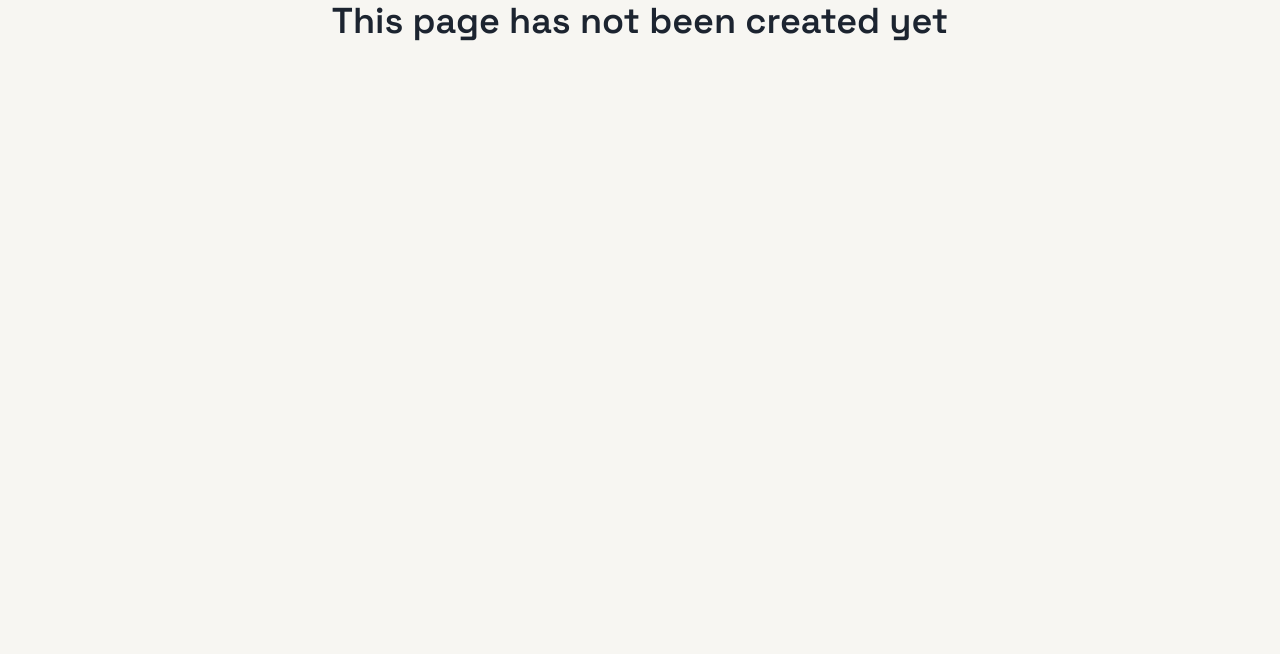
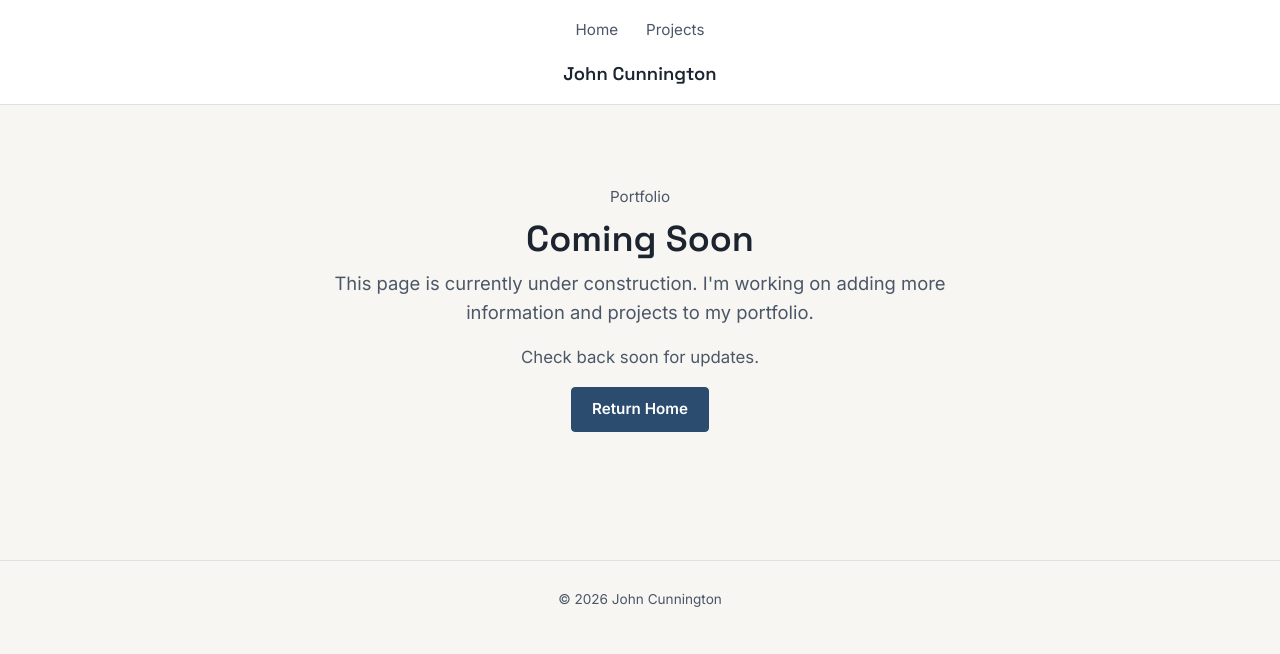
Before and after one commit to Jscunnin/personal-website, a Flask app: page /experience in a window 1280 px wide. Shown: the top 654 px of the page. Run offline with Flask 3, Linux system fonts and the light colour scheme.

Commit message:
changing projects layout, home layout, and temp page appearence for more professionalism

```diff
--- a/templates/home.html
+++ b/templates/home.html
@@ -21,6 +21,10 @@
 	</div>
 </header>
 
+<footer class="site-footer">
+    <p>© 2026 John Cunnington</p>
+</footer>
+
 <body>
 <div class="section">
 	<div class="section__title">
--- a/templates/projects.html
+++ b/templates/projects.html
@@ -103,7 +103,7 @@
                     Developed a distributed environmental monitoring and automation
                     system using Raspberry Pi and ESP8266 microcontrollers.
                     Temperature and humidity data are collected from sensors and
-                    used to calculate VPD and control environmental systems.
+                    control environmental systems.
                 </p>
 
                 <p>
--- a/templates/temp.html
+++ b/templates/temp.html
@@ -1,8 +1,73 @@
 <!DOCTYPE html>
+<html lang="en">
+
 <head>
-   <link rel="preconnect" href="https://fonts.googleapis.com">
-   <link href="https://fonts.googleapis.com/css2?family=Space+Grotesk:wght@500;600;700&family=Inter:wght@400;500;600&display=swap" rel="stylesheet">
+    <meta charset="UTF-8">
+    <meta name="viewport" content="width=device-width, initial-scale=1.0">
 
-<link rel="stylesheet" href="{{ url_for('static', filename='personal.css') }}">
+    <title>John Cunnington | Coming Soon</title>
+
+    <link rel="preconnect" href="https://fonts.googleapis.com">
+    <link href="https://fonts.googleapis.com/css2?family=Space+Grotesk:wght@500;600;700&family=Inter:wght@400;500;600&display=swap" rel="stylesheet">
+
+    <link rel="stylesheet" href="{{ url_for('static', filename='personal.css') }}">
 </head>
-<h1>This page has not been created yet</h1>
+
+<body>
+
+<header class="site-header">
+    <div class="site-header__inner">
+
+        <nav>
+            <ul class="nav-links">
+                <li>
+                    <a href="{{ url_for('main') }}">Home</a>
+                </li>
+                <li>
+                    <a href="{{ url_for('projects') }}">Projects</a>
+                </li>
+            </ul>
+        </nav>
+
+        <a class="brand" href="{{ url_for('main') }}">
+            John Cunnington
+        </a>
+
+    </div>
+</header>
+
+
+<main class="page">
+
+    <section class="hero">
+
+        <div class="hero__eyebrow">
+            Portfolio
+        </div>
+
+        <h1>Coming Soon</h1>
+
+        <p class="hero__lede">
+            This page is currently under construction. I'm working on
+            adding more information and projects to my portfolio.
+        </p>
+
+        <p>
+            Check back soon for updates.
+        </p>
+
+        <a class="btn" href="{{ url_for('main') }}">
+            Return Home
+        </a>
+
+    </section>
+
+</main>
+
+
+<footer class="site-footer">
+    <p>© 2026 John Cunnington</p>
+</footer>
+
+</body>
+</html>
```
